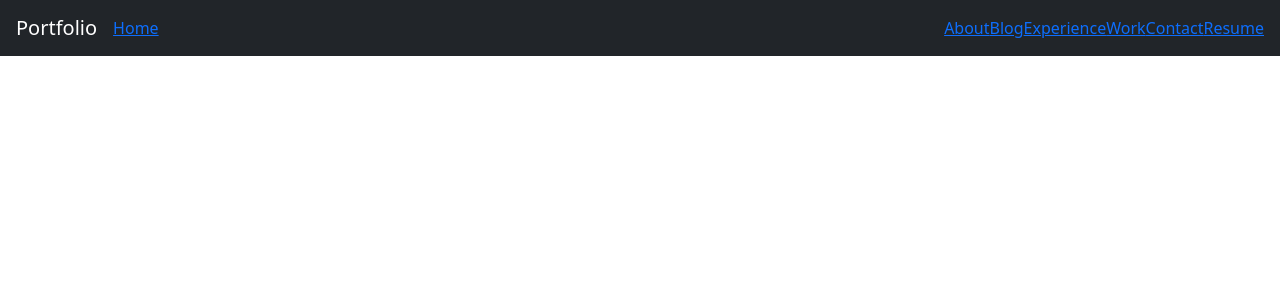
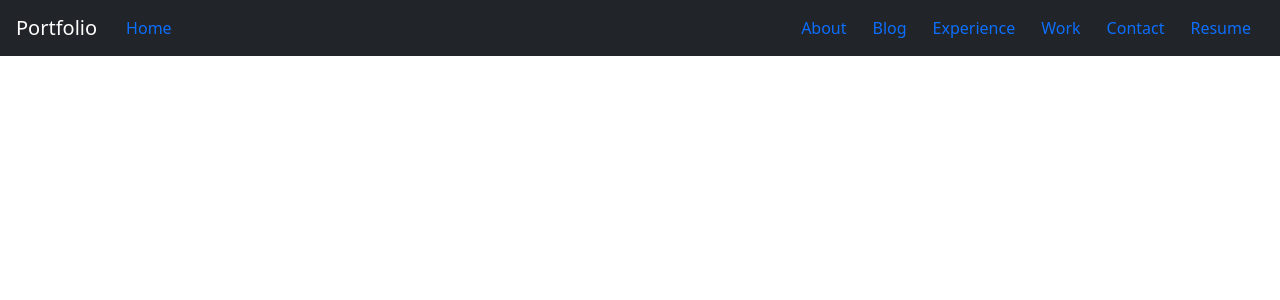
Before and after one commit to Yggdrasil09/Portfolio, a React (Create React App) app: page /contact in a window 1280 px wide. Shown: the top 300 px of the page. Built offline with nearby package versions, Linux system fonts and the light colour scheme; the HTML template or start-up script is replaced by a standard one.

Commit message:
Added navMenu styles

```diff
--- a/src/App.tsx
+++ b/src/App.tsx
@@ -13,7 +13,7 @@ import Contact from './Components/Body/Contact/Contact';
 
 import './App.scss';
 
-function Main():JSX.Element {
+function Main(): JSX.Element {
   return (
     <Switch>
       <Route exact path="/" component={Home} />
@@ -27,7 +27,7 @@ function Main():JSX.Element {
   );
 }
 
-function App():JSX.Element {
+function App(): JSX.Element {
   return (
     <Router>
       <div>
--- a/src/Components/Body/About/About.tsx
+++ b/src/Components/Body/About/About.tsx
@@ -1,6 +1,6 @@
 import React from 'react';
 
-function About():JSX.Element {
+function About(): JSX.Element {
   return <>About</>;
 }
 
--- a/src/Components/Body/Blog/Blog.tsx
+++ b/src/Components/Body/Blog/Blog.tsx
@@ -1,6 +1,6 @@
 import React from 'react';
 
-function Blog():JSX.Element {
+function Blog(): JSX.Element {
   return <>your in blog</>;
 }
 
--- a/src/Components/Body/Contact/Contact.tsx
+++ b/src/Components/Body/Contact/Contact.tsx
@@ -1,6 +1,6 @@
 import React from 'react';
 
-function Contact():JSX.Element {
+function Contact(): JSX.Element {
   return <>Your in Contact</>;
 }
 
--- a/src/Components/Body/Experience/Experience.tsx
+++ b/src/Components/Body/Experience/Experience.tsx
@@ -1,6 +1,6 @@
 import React from 'react';
 
-function Experience():JSX.Element {
+function Experience(): JSX.Element {
   return <>Experience</>;
 }
 
--- a/src/Components/Body/Home/Home.tsx
+++ b/src/Components/Body/Home/Home.tsx
@@ -1,6 +1,6 @@
 import React from 'react';
 
-function Home():JSX.Element {
+function Home(): JSX.Element {
   return <>This is home</>;
 }
 
--- a/src/Components/Body/Resume/Resume.tsx
+++ b/src/Components/Body/Resume/Resume.tsx
@@ -1,6 +1,6 @@
 import React from 'react';
 
-function Resume():JSX.Element {
+function Resume(): JSX.Element {
   return <>Resume</>;
 }
 
--- a/src/Components/Body/Work/Work.tsx
+++ b/src/Components/Body/Work/Work.tsx
@@ -1,6 +1,6 @@
 import React from 'react';
 
-function Work():JSX.Element {
+function Work(): JSX.Element {
   return <>Work</>;
 }
 
--- a/src/Components/Footer/Footer.tsx
+++ b/src/Components/Footer/Footer.tsx
@@ -1,6 +1,6 @@
 import React from 'react';
 
-function Footer():JSX.Element {
+function Footer(): JSX.Element {
   return <>This is footer</>;
 }
 
--- a/src/Components/NavMenu/NavMenu.scss
+++ b/src/Components/NavMenu/NavMenu.scss
@@ -0,0 +1,6 @@
+.navButton {
+    text-decoration: none !important;
+    &:hover {
+        border: dashed 2px white;
+    }
+}
--- a/src/Components/NavMenu/NavMenu.tsx
+++ b/src/Components/NavMenu/NavMenu.tsx
@@ -1,15 +1,16 @@
 import React from 'react';
 import { NavLink } from 'react-router-dom';
-import { Navbar } from 'react-bootstrap';
+import { Navbar, Button } from 'react-bootstrap';
 
 import { config } from '../config';
+import './NavMenu.scss';
 
 interface InavLink {
     name: string
     url: string
 }
 
-function NavMenu():JSX.Element {
+function NavMenu(): JSX.Element {
   return (
     <>
       <Navbar
@@ -23,10 +24,16 @@ function NavMenu():JSX.Element {
         <Navbar.Toggle aria-controls="responsive-navbar-nav" />
         <Navbar.Collapse id="responsive-navbar-nav">
           <NavLink className="mr-auto" to="/">
-            Home
+            <Button className="navButton" variant="link">
+              Home
+            </Button>
           </NavLink>
           {config.navLinks.map((obj: InavLink) => (
-            <NavLink to={obj.url}>{obj.name}</NavLink>
+            <NavLink key={obj.url} to={obj.url}>
+              <Button className="navButton" variant="link">
+                {obj.name}
+              </Button>
+            </NavLink>
           ))}
         </Navbar.Collapse>
       </Navbar>
```
